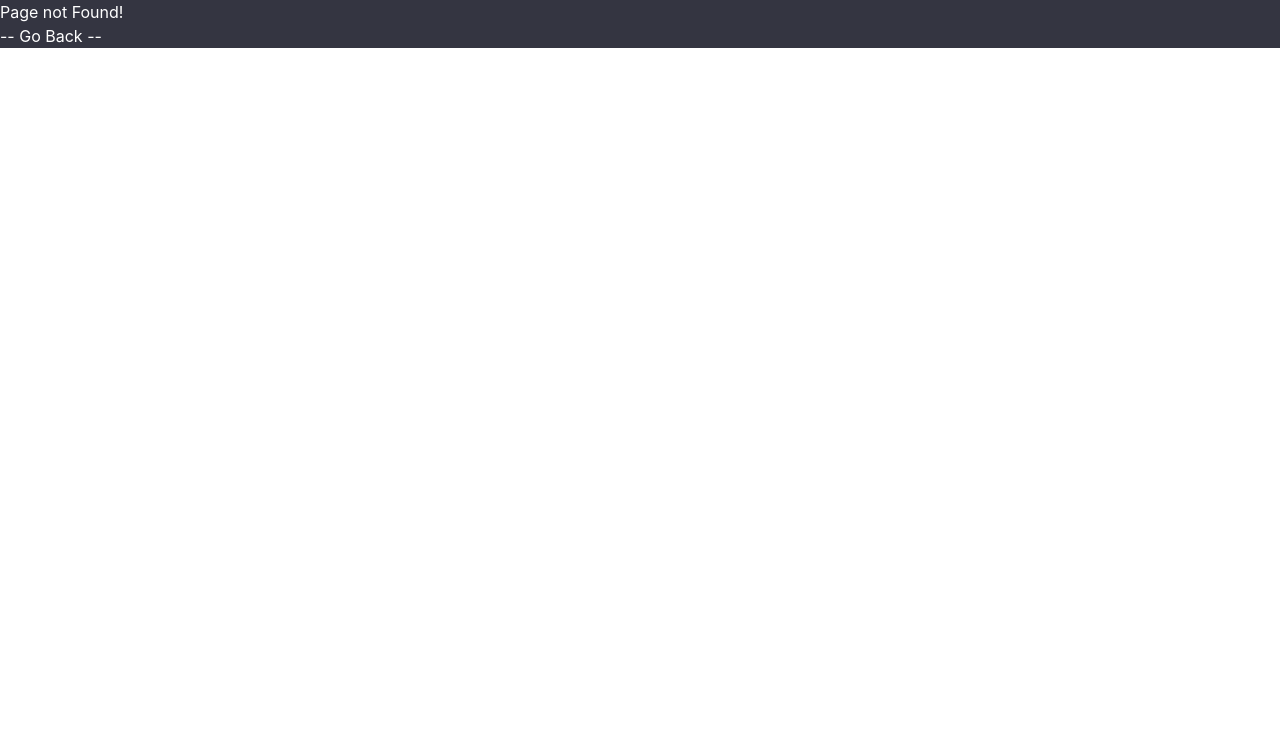
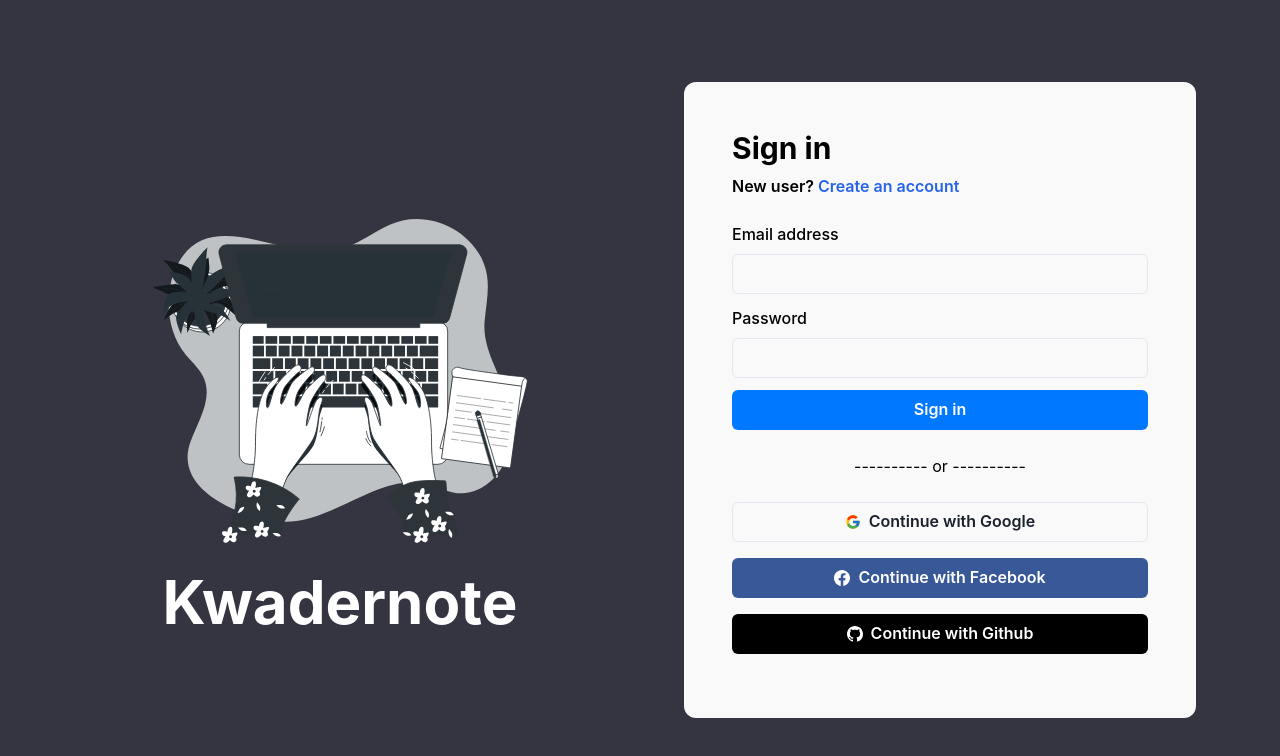
Before and after one commit to BulletOnli/kwaderno, a Next.js app: page /login in a window 1280 px wide. Before the commit this address had no page. Shown: the top 756 px of the page. Built offline with nearby package versions, Linux system fonts and the light colour scheme.

Commit message:
added loginpage

```diff
--- a/app/bookmarks/page.jsx
+++ b/app/bookmarks/page.jsx
@@ -53,7 +53,7 @@
                         </div>
                     ))
                 ) : (
-                    <p className="text-2xl text-gray-300 my-auto ">
+                    <p className="text-2xl text-gray-300 mt-12 ">
                         No bookmarks found
                     </p>
                 )}
--- a/app/components/Sidebar.jsx
+++ b/app/components/Sidebar.jsx
@@ -2,7 +2,6 @@
 import "../../app/globals.css";
 import Link from "next/link";
 import NotebooksTab from "./NotebooksTab";
-import { Spacer, useDisclosure } from "@chakra-ui/react";
 import NewNotebookModal from "./modals/NewNotebookModal";
 import {
     Accordion,
@@ -17,6 +16,8 @@
     Text,
     Button,
     Icon,
+    Spacer,
+    useDisclosure,
 } from "@chakra-ui/react";
 import {
     BsFillBookmarkStarFill,
@@ -100,10 +101,12 @@
                     <Avatar size="sm" name={username} />
                     <Text fontWeight="semibold">{username}</Text>
                 </HStack>
-                <Button colorScheme="red" size="md" w="100%">
-                    Log out
-                    <Icon as={FiLogOut} ml="8px" />
-                </Button>
+                <Link href="/login">
+                    <Button colorScheme="red" size="md" w="100%">
+                        Log out
+                        <Icon as={FiLogOut} ml="8px" />
+                    </Button>
+                </Link>
             </Flex>
 
             <NewNotebookModal isOpen={isOpen} onClose={onClose} />
--- /dev/null
+++ b/app/components/SignInForm.jsx
@@ -0,0 +1,68 @@
+"use client";
+import Link from "next/link";
+import { FormControl, FormLabel, Input, Button } from "@chakra-ui/react";
+import { BsFacebook, BsGithub } from "react-icons/bs";
+import { FcGoogle } from "react-icons/fc";
+
+const SignInForm = ({ setShowSignup }) => {
+    return (
+        <div className="w-[32rem] flex flex-col items-center justify-center bg-[#faf9f9] rounded-xl p-12">
+            <h1 className="w-full text-3xl font-bold mb-2">Sign in</h1>
+            <p className="w-full font-semibold mb-6">
+                New user?{" "}
+                <button
+                    className="text-blue-600"
+                    onClick={() => setShowSignup(true)}
+                >
+                    Create an account
+                </button>
+            </p>
+            <FormControl>
+                <FormLabel>Email address</FormLabel>
+                <Input type="email" mb={3} />
+
+                <FormLabel>Password</FormLabel>
+                <Input type="password" mb={3} />
+                <Button colorScheme="messenger" w="full">
+                    Sign in
+                </Button>
+            </FormControl>
+
+            <div className="my-6">---------- or ----------</div>
+            <Button
+                w="full"
+                mb={4}
+                p={4}
+                rounded="md"
+                variant="outline"
+                leftIcon={<FcGoogle />}
+            >
+                Continue with Google
+            </Button>
+            <Button
+                disabled
+                w="full"
+                mb={4}
+                p={4}
+                rounded="md"
+                colorScheme="facebook"
+                leftIcon={<BsFacebook />}
+            >
+                Continue with Facebook
+            </Button>
+            <Button
+                w="full"
+                mb={4}
+                p={4}
+                rounded="md"
+                leftIcon={<BsGithub />}
+                bg="black"
+                color="white"
+            >
+                Continue with Github
+            </Button>
+        </div>
+    );
+};
+
+export default SignInForm;
--- /dev/null
+++ b/app/components/SignUpForm.jsx
@@ -0,0 +1,70 @@
+"use client";
+import Link from "next/link";
+import { FormControl, FormLabel, Input, Button } from "@chakra-ui/react";
+import { BsFacebook, BsGithub } from "react-icons/bs";
+import { FcGoogle } from "react-icons/fc";
+
+const SignUpForm = ({ setShowSignup }) => {
+    return (
+        <div className="w-[32rem] flex flex-col items-center justify-center bg-[#faf9f9] rounded-xl p-12">
+            <h1 className="w-full text-3xl font-bold mb-2">
+                Create an account
+            </h1>
+            <p className="w-full flex gap-1 font-semibold mb-6">
+                Already have an account?
+                <button
+                    className="text-blue-600"
+                    onClick={() => setShowSignup(false)}
+                >
+                    Sign in
+                </button>
+            </p>
+            <FormControl>
+                <FormLabel>Email address</FormLabel>
+                <Input type="email" mb={3} />
+
+                <FormLabel>Password</FormLabel>
+                <Input type="password" mb={3} />
+                <Button colorScheme="messenger" w="full">
+                    Sign up
+                </Button>
+            </FormControl>
+
+            <div className="my-6">---------- or ----------</div>
+            <Button
+                w="full"
+                mb={4}
+                p={4}
+                rounded="md"
+                variant="outline"
+                leftIcon={<FcGoogle />}
+            >
+                Sign up with Google
+            </Button>
+            <Button
+                disabled
+                w="full"
+                mb={4}
+                p={4}
+                rounded="md"
+                colorScheme="facebook"
+                leftIcon={<BsFacebook />}
+            >
+                Sign up with Facebook
+            </Button>
+            <Button
+                w="full"
+                mb={4}
+                p={4}
+                rounded="md"
+                leftIcon={<BsGithub />}
+                bg="black"
+                color="white"
+            >
+                Sign up with Github
+            </Button>
+        </div>
+    );
+};
+
+export default SignUpForm;
--- a/app/layout.js
+++ b/app/layout.js
@@ -12,7 +12,7 @@
     return (
         <html lang="en">
             <head>
-                <title>Kwaderno</title>
+                <title>Kwadernote</title>
             </head>
             <body>
                 <ChakraProvider>
--- /dev/null
+++ b/app/login/page.jsx
@@ -0,0 +1,29 @@
+"use client";
+import Link from "next/link";
+import { useState } from "react";
+import SignInForm from "@app/components/SignInForm";
+import SignUpForm from "@app/components/SignUpForm";
+
+const loginPage = () => {
+    const [showSignup, setShowSignup] = useState(false);
+
+    return (
+        <div className="text-black w-full h-screen flex items-center justify-center p-10">
+            <div className="w-[50%] flex flex-col items-center justify-center gap-4">
+                <img className="w-[70%]" src="/images/typing.svg" alt="pic" />
+                <h1 className="text-6xl text-white font-bold mt-[-2rem]">
+                    Kwadernote
+                </h1>
+            </div>
+            <div className="w-[50%] flex justify-center items-center">
+                {!showSignup ? (
+                    <SignInForm setShowSignup={setShowSignup} />
+                ) : (
+                    <SignUpForm setShowSignup={setShowSignup} />
+                )}
+            </div>
+        </div>
+    );
+};
+
+export default loginPage;
--- a/app/page.jsx
+++ b/app/page.jsx
@@ -1,23 +1,36 @@
+"use client";
 import Link from "next/link";
 import { BsFacebook, BsInstagram, BsGithub, BsTwitter } from "react-icons/bs";
+import { useRouter } from "next/navigation";
+import { useEffect, useState } from "react";
 
 const Homepage = () => {
+    const router = useRouter();
+    // if the user is not logged in, direct the user to login page
+    const [isLoggedIn, setIsLoggedIn] = useState(false);
+
+    useEffect(() => {
+        if (!isLoggedIn) {
+            router.push("/login");
+        }
+    }, [isLoggedIn, router]);
+
     return (
         <div className="w-full h-screen flex flex-col items-center p-8 ">
             <div className="w-full h-full flex items-center">
                 <div className="w-[50%] h-full p-8 flex justify-center items-center">
                     <div className="w-full flex flex-col items-center text-center">
-                        <h1 className="text-7xl font-bold">Kwaderno</h1>
-                        <p className="text-lg w-[80%] text-[#BEC1C3] my-6">
-                            Kwaderno is a powerful web app designed to
+                        <h1 className="text-6xl font-bold mb-7">Kwadernote</h1>
+                        <p className="text-lg text-[#BEC1C3]">
+                            Kwadernote is a powerful web app designed to
                             revolutionize the way you capture and organize your
-                            notes. With Kwaderno, your notes are seamlessly
+                            notes. With Kwadernote, your notes are seamlessly
                             stored in a virtual notebook, making it easy to keep
                             track of your thoughts, ideas, and important
                             information.
                         </p>
 
-                        <div className="w-full flex flex-col items-center justify-center">
+                        <div className="w-full flex flex-col items-center justify-center mt-6">
                             <p className="font-medium mb-3">Follow us:</p>
                             <div className="w-full text-xl flex items-center justify-center gap-4">
                                 <Link
@@ -43,16 +56,10 @@
                         </div>
                     </div>
                 </div>
-                <div className="w-[50%] h-full flex justify-center">
-                    <img
-                        className="w-[45rem]"
-                        src="/images/typing.svg"
-                        alt=""
-                    />
-                </div>
+                <img className="w-[50%]" src="/images/typing.svg" alt="" />
             </div>
 
-            <div className="w-full flex items-center justify-center gap-14 mt-2 rounded-lg">
+            <div className="w-full flex items-center justify-center gap-16 rounded-lg">
                 <div className="w-[17rem] h-[9rem] p-3 flex justify-center items-center bg-[#343541] rounded-xl shadow-custom2">
                     <div className="w-full h-full flex flex-col items-center text-center p-2 rounded-lg border border-white">
                         <h2 className="text-2xl font-bold my-2">Notebooks</h2>
```
Also changed, not shown: public/images/illustration.png (deleted), public/images/loginLogo.png (added).
